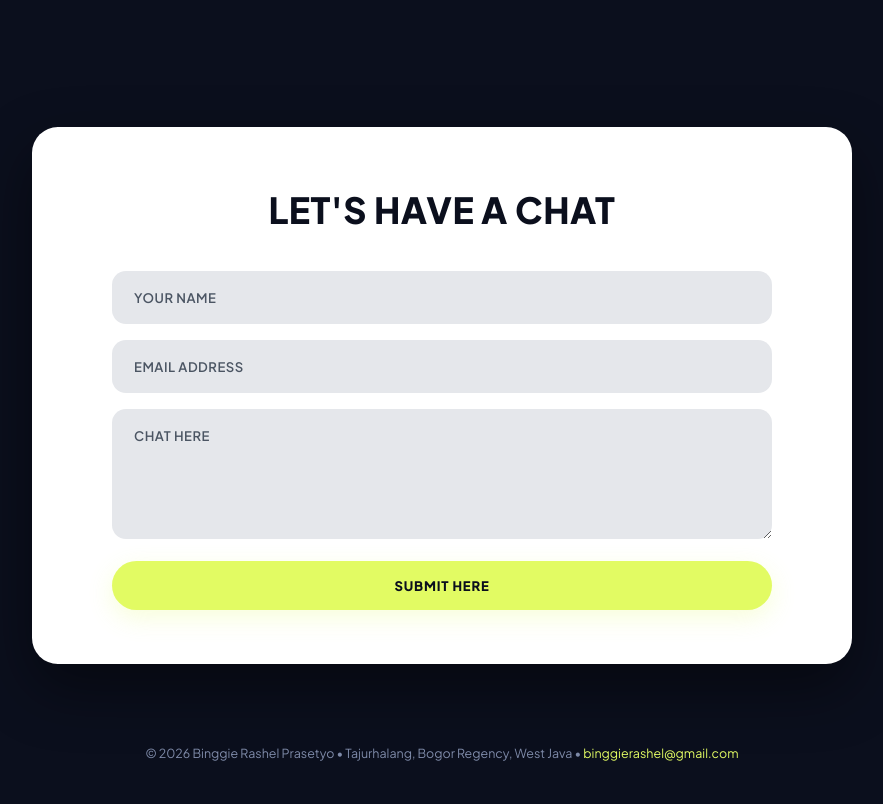
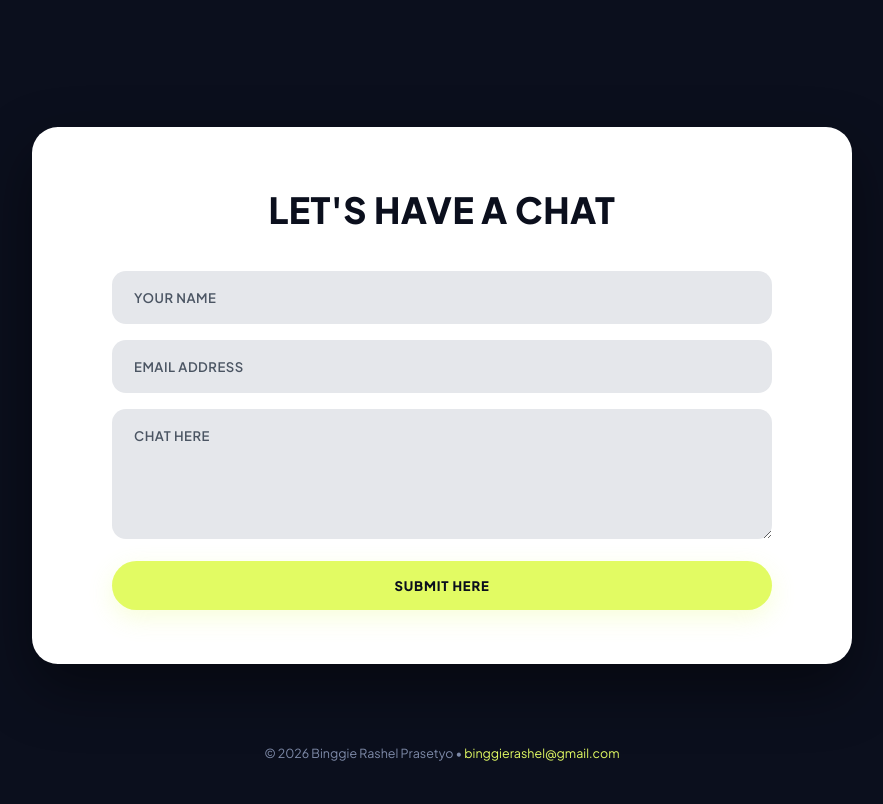
Before and after one commit to binggierashel/portfolio-2026-v1, a plain HTML site: page index.html in a window 1280 px wide. Shown: the part 3879-4683 px from the top of the page, without its empty margins (198-1081 px from the left). Drawn offline with Linux system fonts and the light colour scheme.

Commit message:
upload web ubah footer

```diff
--- a/index.html
+++ b/index.html
@@ -1802,7 +1802,7 @@
   </section>
 
   <footer>
-    &copy; 2026 Binggie Rashel Prasetyo • Tajurhalang, Bogor Regency, West Java •
+    &copy; 2026 Binggie Rashel Prasetyo •
     <a href="mailto:binggierashel@gmail.com" style="color: var(--accent)">binggierashel@gmail.com</a>
   </footer>
 
```
